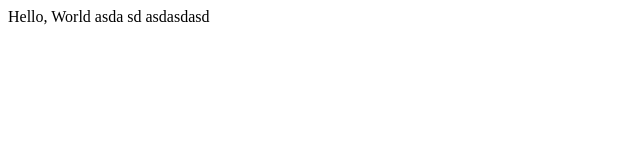
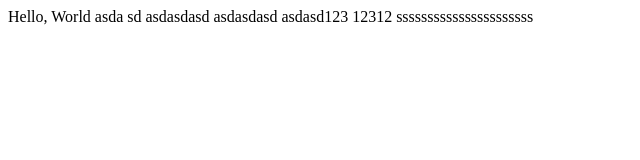
Before and after one commit to Akmal97/vue_lessons, a plain HTML site: page hello.html in a window 1280 px wide. Shown: the whole page, without its empty margins (0-640 px from the left). Drawn offline with Linux system fonts and the light colour scheme.

Commit message:
Update hello.html

```diff
--- a/hello.html
+++ b/hello.html
@@ -5,6 +5,6 @@
 	<title>Document</title>
 </head>
 <body>
-	Hello, World asda sd asdasdasd
+	Hello, World asda sd asdasdasd asdasdasd asdasd123 12312 ssssssssssssssssssssss
 </body>
 </html>
```
